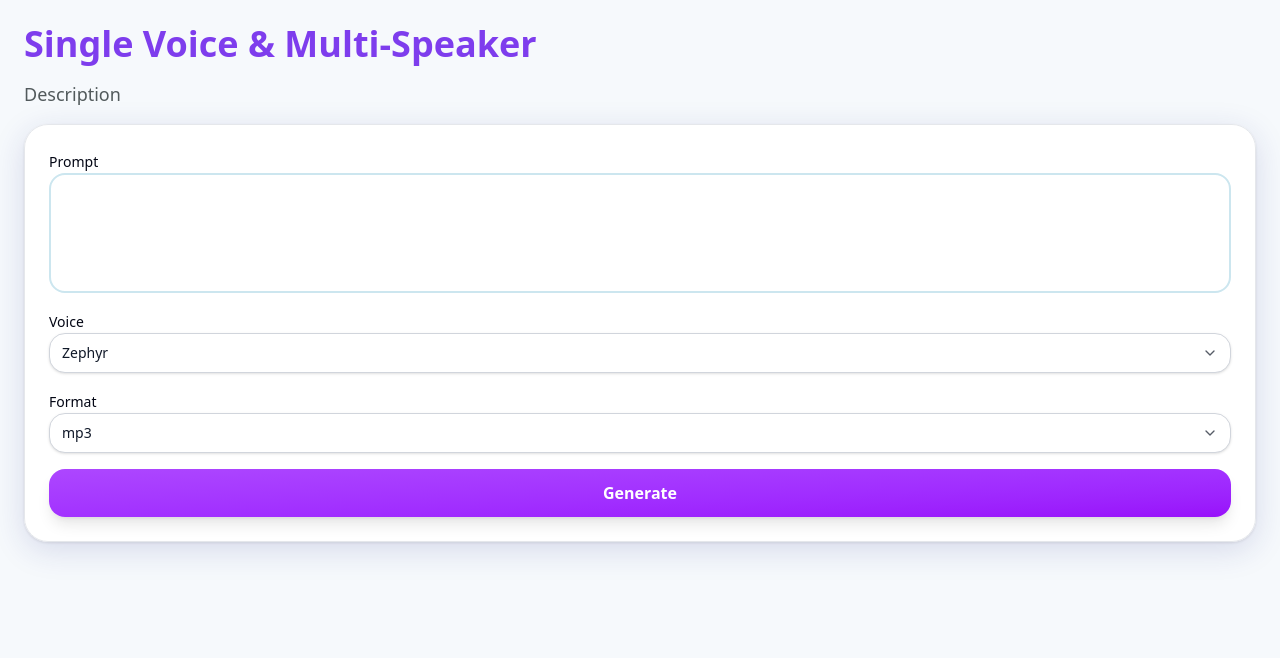
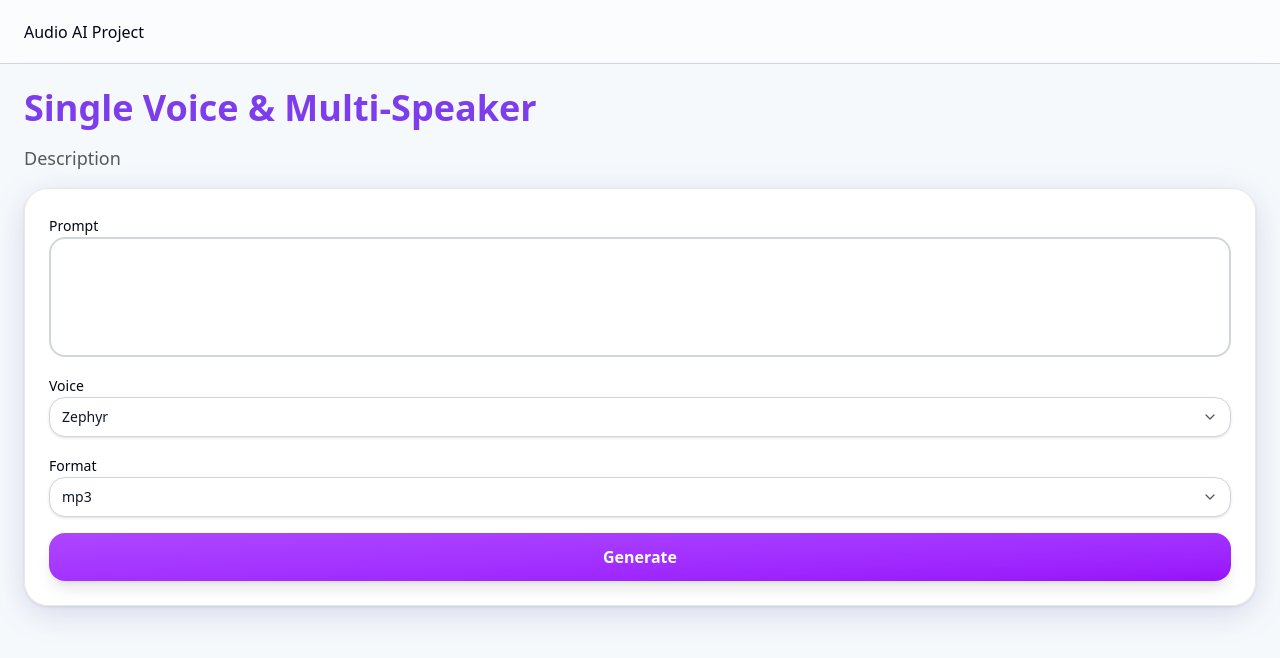
Before and after one commit to linh59/gemini_audio_ai, a Next.js app: page /prompt-audio in a window 1280 px wide. Shown: the top 658 px of the page. Built offline with nearby package versions, Linux system fonts and the light colour scheme.

Commit message:
Update UI top navigation

```diff
--- a/src/app/(root)/layout.tsx
+++ b/src/app/(root)/layout.tsx
@@ -1,3 +1,5 @@
+import TopNavigation from "@/components/top-navigation";
+
 export default function ManageLayout({
   children
 }: Readonly<{ children: React.ReactNode }>) {
@@ -7,22 +9,7 @@ export default function ManageLayout({
 
         <div className="flex-1 flex flex-col">
           {/* Header */}
-          {/* <header className="h-16 border-b border-border bg-card/50 backdrop-blur-sm flex items-center justify-between px-6">
-            <div className="flex items-center gap-4">
-
-              <div className="flex items-center gap-2">
-
-               ddd
-
-              </div>
-            </div>
-
-            <div className="flex items-center gap-2">
-
-
-          dd
-            </div>
-          </header> */}
+         <TopNavigation/>
 
           {/* Main Content */}
           <main className="flex-1 p-6 overflow-auto">
--- a/src/app/(root)/prompt-audio/form.tsx
+++ b/src/app/(root)/prompt-audio/form.tsx
@@ -9,7 +9,7 @@ import { Select, SelectContent, SelectItem, SelectTrigger, SelectValue } from '@
 import { Controller, useForm } from "react-hook-form";
 import { AudioPromptSchema, AudioPromptType } from "@/lib/schema-validations/audio-prompt.schema";
 import { zodResolver } from "@hookform/resolvers/zod";
-import { GEMINI_TTS_VOICES } from "@/lib/gemini/geminiVoices";
+import { GEMINI_TTS_VOICES } from "@/lib/gemini/gemini-voices";
 import { toast } from "sonner";
 import { AudioFormat, AudioFormatValues } from "@/constants/type";
 import { useAudioMutation } from "@/queries/useAudio";
--- a/src/app/(root)/prompt-audio/page.tsx
+++ b/src/app/(root)/prompt-audio/page.tsx
@@ -19,9 +19,6 @@ const PromptAudioPage = () => {
             <MyForm></MyForm>
 
 
-
-
-
         </div>
     )
 }
--- a/src/app/globals.css
+++ b/src/app/globals.css
@@ -49,7 +49,7 @@
   --background: oklch(0.9808 0.0047 251.23);
   --primary: #7E3DED;
   --ring: #7E3DED;
-    --foreground:oklch(0.126 0.035 266.47);
+  --foreground: oklch(0.126 0.035 266.47);
   --card: oklch(1 0 0);
   --card-foreground: oklch(0.126 0.035 266.47);
   --card-nested: oklch(0.954 0.008 258.99);
@@ -65,13 +65,14 @@
   --accent-foreground: oklch(0.110 0.011 220.9);
   --destructive: oklch(0.602 0.127 0.0);
   --destructive-foreground: oklch(0.9808 0.0047 251.23);
-    --border: oklch(0.910 0.030 220.0);
+  --border: lab(85.1236% -.612259 -3.7138);
   --input: oklch(0.910 0.030 220.0);
   --radius: 0.75rem;
 
 
 
 }
+
 .dark {
   --background: oklch(0.129 0.042 264.695);
   --foreground: oklch(0.984 0.003 247.858);
@@ -108,6 +109,15 @@
 
 @layer components {
 
+  /* Top navigation */
+  .header-default {
+    @apply sticky top-0 h-16 border-b border-border bg-card/50 backdrop-blur-sm flex items-center justify-between px-6 z-10;
+  }
+
+  .header-scrolled {
+    @apply fixed top-0 shadow-sm border-b border-neutral-200 dark:border-neutral-800 w-full;
+  }
+
   /* Enhanced Claymorphism Effects */
   .clay-card {
     @apply bg-white/95 backdrop-blur-sm border border-gray-200 transition-all duration-300;
@@ -130,7 +140,7 @@
   }
 
   /* Typo */
-  .title{
+  .title {
     @apply text-4xl font-bold text-primary mb-4;
   }
 
@@ -167,6 +177,7 @@
   * {
     @apply border-border outline-ring/50;
   }
+
   body {
     @apply bg-background text-foreground;
   }
--- /dev/null
+++ b/src/components/top-navigation.tsx
@@ -0,0 +1,23 @@
+'use client'
+import { useScrollShadow } from "@/hooks/use-scroll-shadow"
+
+const TopNavigation = () => {
+    const isSroll = useScrollShadow()
+    console.log(isSroll)
+    return (
+        <header className={`header-default ${isSroll ? 'header-scrolled' : ''}`}>
+            <div className="flex items-center gap-4">
+
+                <div className="flex items-center gap-2">
+
+                    Audio AI Project
+
+                </div>
+            </div>
+
+
+        </header>
+    )
+}
+
+export default TopNavigation
--- /dev/null
+++ b/src/hooks/use-scroll-shadow.tsx
@@ -0,0 +1,35 @@
+import { useState, useEffect } from 'react';
+
+interface UseScrollShadowOptions {
+  threshold?: number;
+  throttleDelay?: number;
+}
+
+export const useScrollShadow = (options: UseScrollShadowOptions = {}) => {
+  const { threshold = 10, throttleDelay = 16 } = options;
+  const [isScrolled, setIsScrolled] = useState(false);
+
+  useEffect(() => {
+    let timeoutId: NodeJS.Timeout;
+
+    const handleScroll = () => {
+      clearTimeout(timeoutId);
+      timeoutId = setTimeout(() => {
+        const scrolled = window.scrollY > threshold;
+        setIsScrolled(scrolled);
+      }, throttleDelay);
+    };
+
+    // Check initial scroll position
+    handleScroll();
+
+    window.addEventListener('scroll', handleScroll, { passive: true });
+
+    return () => {
+      window.removeEventListener('scroll', handleScroll);
+      clearTimeout(timeoutId);
+    };
+  }, [threshold, throttleDelay]);
+
+  return isScrolled;
+};
--- /dev/null
+++ b/src/lib/gemini/gemini-voices.ts
@@ -0,0 +1,4 @@
+// lib/geminiVoices.ts
+export const GEMINI_TTS_VOICES = [
+  "Zephyr","Puck","Charon","Kore","Fenrir"
+] as const;
--- a/src/lib/gemini/geminiVoices.ts
+++ /dev/null
@@ -1,7 +0,0 @@
-// lib/geminiVoices.ts
-export const GEMINI_TTS_VOICES = [
-  "Zephyr","Puck","Charon","Kore","Fenrir","Leda","Orus","Aoede","Callirrhoe","Autonoe",
-  "Enceladus","Iapetus","Umbriel","Algieba","Despina","Erinome","Algenib","Rasalgethi",
-  "Laomedeia","Achernar","Alnilam","Schedar","Gacrux","Pulcherrima","Achird","Zubenelgenubi",
-  "Vindemiatrix","Sadachbia","Sadaltager","Sulafat",
-] as const;
```
Lines whose indentation alone changed are shown as unchanged.
